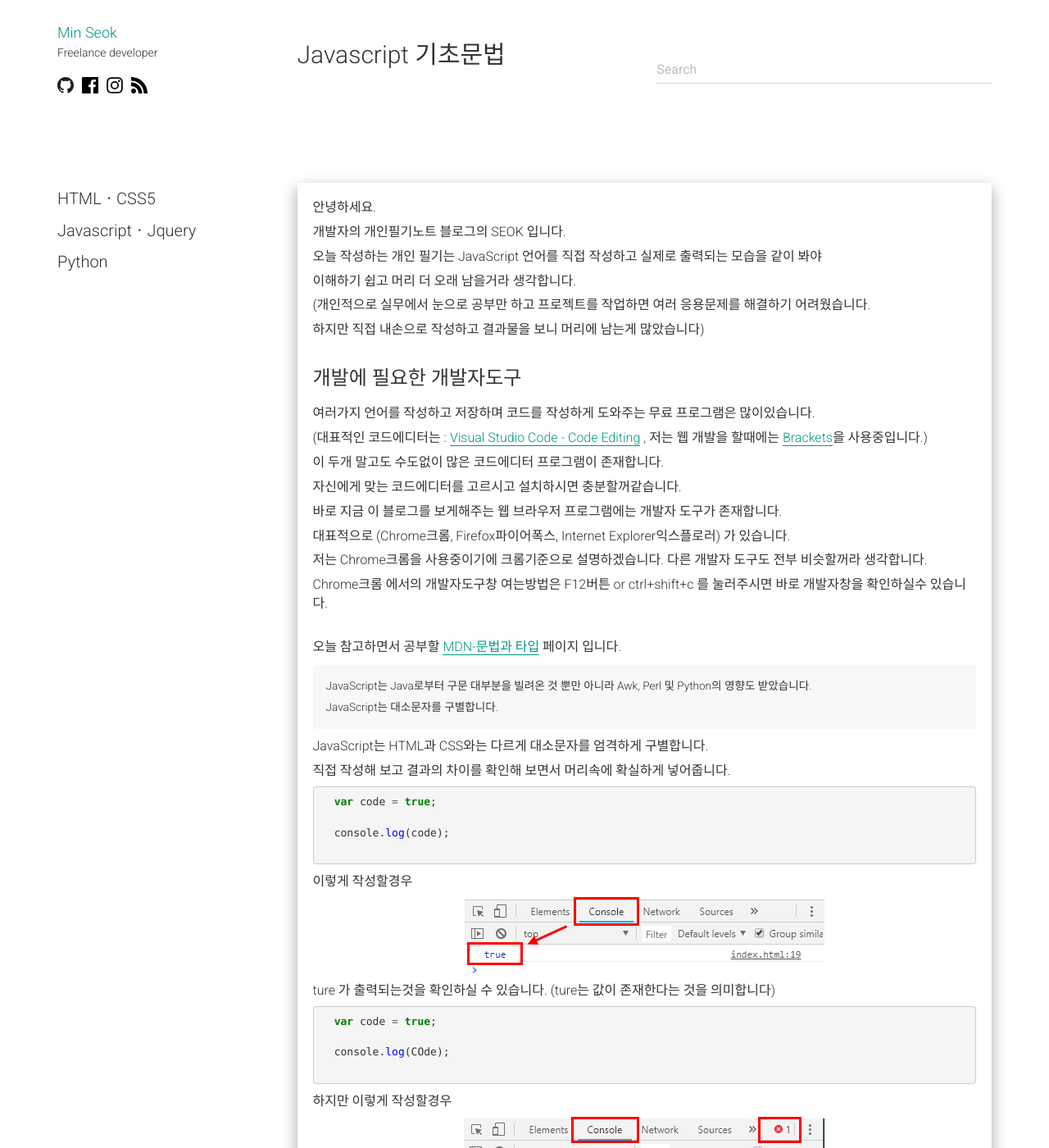
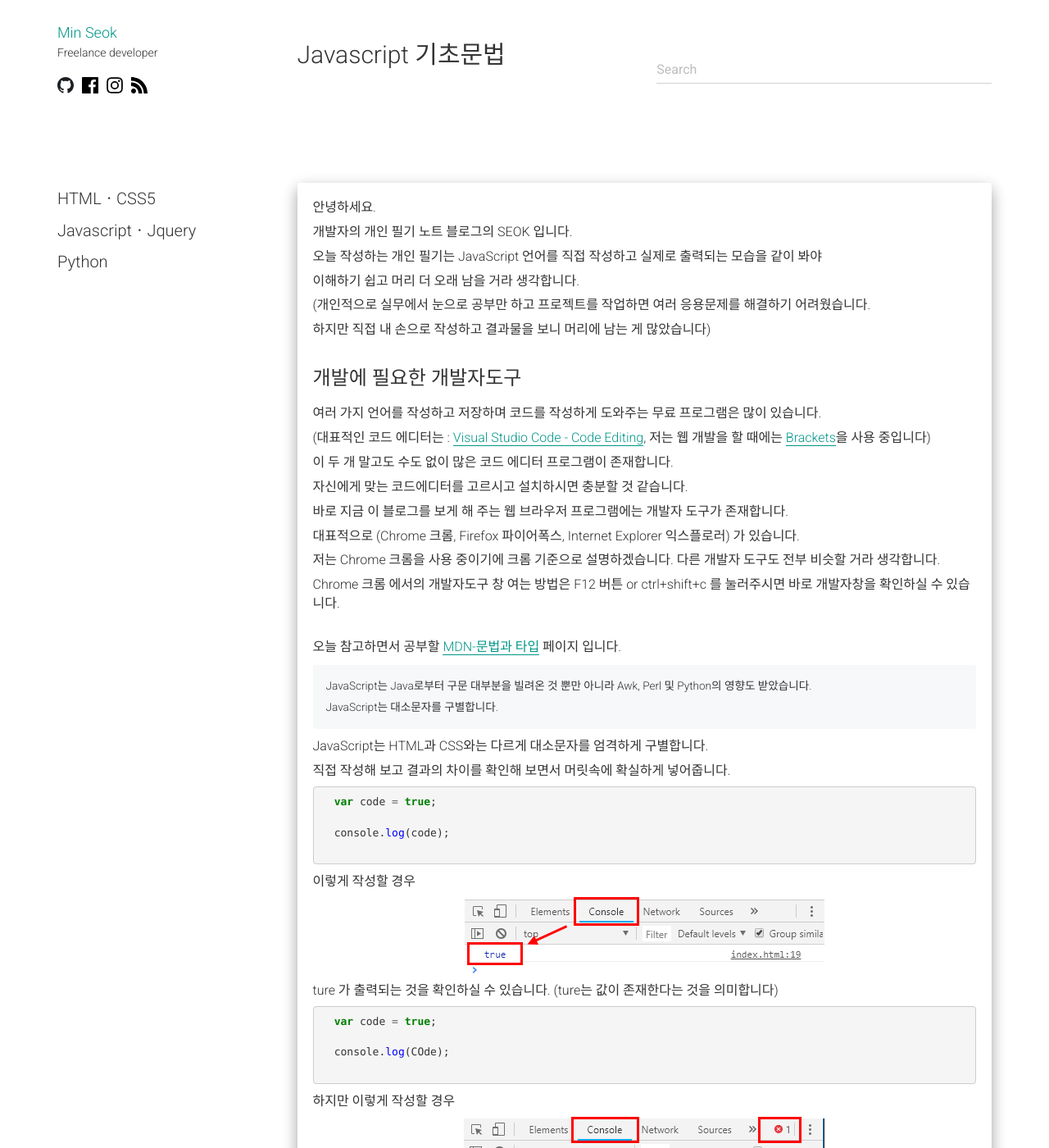
Before and after one commit to alalstjr/promote.github.io, a Jekyll site: the page built from _posts/2018-08-25-JavaScript 기초문법.md, in a window 1280 px wide and 1400 px high. Shown: the whole window at 82% size. Built offline with Jekyll 4.4.1, drawn with Linux system fonts in a browser that asks for light colours; nearby versions of some CDN libraries; our own code applies the rules of GitHub Pages for plain Markdown files; comment, search, counter and statistics services are not loaded; some of the changed text lies outside the part shown.

Commit message:
Update 2018-08-25-JavaScript 기초문법.md

```diff
--- a/_posts/2018-08-25-JavaScript 기초문법.md
+++ b/_posts/2018-08-25-JavaScript 기초문법.md
@@ -1,22 +1,22 @@
 <div class="box">
   <p>안녕하세요.</p>
-  <p>개발자의 개인필기노트 블로그의 SEOK 입니다.</p>
+  <p>개발자의 개인 필기 노트 블로그의 SEOK 입니다.</p>
   <p>오늘 작성하는 개인 필기는 JavaScript 언어를 직접 작성하고 실제로 출력되는 모습을 같이 봐야</p>
-  <p>이해하기 쉽고 머리 더 오래 남을거라 생각합니다. </p>
+  <p>이해하기 쉽고 머리 더 오래 남을 거라 생각합니다. </p>
   <p>(개인적으로 실무에서 눈으로 공부만 하고 프로젝트를 작업하면 여러 응용문제를 해결하기 어려웠습니다.</p>
-  <p>하지만 직접 내손으로 작성하고 결과물을 보니 머리에 남는게 많았습니다)</p>
+  <p>하지만 직접 내 손으로 작성하고 결과물을 보니 머리에 남는 게 많았습니다)</p>
 </div>
 <div class="box">
   <div class="small-title">개발에 필요한 개발자도구</div>
-  <p>여러가지 언어를 작성하고 저장하며 코드를 작성하게 도와주는 무료 프로그램은 많이있습니다.</p>
-    <p>(대표적인 코드에디터는 : <a href="https://code.visualstudio.com/" target="_blank">Visual Studio Code - Code Editing</a> , 저는 웹 개발을 할때에는 <a href="http://brackets.io/" target="_blank">Brackets</a>을 사용중입니다.)</p>
-  <p>이 두개 말고도 수도없이 많은 코드에디터 프로그램이 존재합니다.</p>
-  <p>자신에게 맞는 코드에디터를 고르시고 설치하시면 충분할꺼같습니다.</p>
+  <p>여러 가지 언어를 작성하고 저장하며 코드를 작성하게 도와주는 무료 프로그램은 많이 있습니다.</p>
+    <p>(대표적인 코드 에디터는 : <a href="https://code.visualstudio.com/" target="_blank">Visual Studio Code - Code Editing</a>, 저는 웹 개발을 할 때에는 <a href="http://brackets.io/" target="_blank">Brackets</a>을 사용 중입니다)</p>
+  <p>이 두 개 말고도 수도 없이 많은 코드 에디터 프로그램이 존재합니다.</p>
+  <p>자신에게 맞는 코드에디터를 고르시고 설치하시면 충분할 것 같습니다.</p>
 
-  <p>바로 지금 이 블로그를 보게해주는 웹 브라우저 프로그램에는 개발자 도구가 존재합니다.</p>
-  <p>대표적으로 (Chrome크롬, Firefox파이어폭스, Internet Explorer익스플로러) 가 있습니다.</p>
-  <p>저는 Chrome크롬을 사용중이기에 크롬기준으로 설명하겠습니다. 다른 개발자 도구도 전부 비슷할꺼라 생각합니다. </p>
-  <p>Chrome크롬 에서의 개발자도구창 여는방법은 F12버튼 or ctrl+shift+c 를 눌러주시면 바로 개발자창을 확인하실수 있습니다.</p>
+  <p>바로 지금 이 블로그를 보게 해 주는 웹 브라우저 프로그램에는 개발자 도구가 존재합니다.</p>
+  <p>대표적으로 (Chrome 크롬, Firefox 파이어폭스, Internet Explorer 익스플로러) 가 있습니다.</p>
+  <p>저는 Chrome 크롬을 사용 중이기에 크롬 기준으로 설명하겠습니다. 다른 개발자 도구도 전부 비슷할 거라 생각합니다. </p>
+  <p>Chrome 크롬 에서의 개발자도구 창 여는 방법은 F12 버튼 or ctrl+shift+c 를 눌러주시면 바로 개발자창을 확인하실 수 있습니다.</p>
 </div>
 <div class="box">
   <p>오늘 참고하면서 공부할 <a href="https://developer.mozilla.org/ko/docs/Web/JavaScript/Guide/Values,_variables,_and_literals" target="_blank">MDN-문법과 타입</a> 페이지 입니다.</p>
@@ -25,26 +25,26 @@
     <p>JavaScript는 대소문자를 구별합니다.</p>
   </div>
   <p>JavaScript는 HTML과 CSS와는 다르게 대소문자를 엄격하게 구별합니다.</p>
-  <p>직접 작성해 보고 결과의 차이를 확인해 보면서 머리속에 확실하게 넣어줍니다.</p>
+  <p>직접 작성해 보고 결과의 차이를 확인해 보면서 머릿속에 확실하게 넣어줍니다.</p>
 
   {% highlight javascript %}
   var code = true;
 
   console.log(code);
   {% endhighlight %}
-  <p>이렇게 작성할경우</p>
+  <p>이렇게 작성할 경우</p>
 
   <div class="img-box">
     <img src="{{ site.baseurl }}/static/img/post/2018-08-26-1.png" alt="자바스크립트 출력확인" />
   </div>
-  <p>ture 가 출력되는것을 확인하실 수 있습니다. (ture는 값이 존재한다는 것을 의미합니다)</p>
+  <p>ture 가 출력되는 것을 확인하실 수 있습니다. (ture는 값이 존재한다는 것을 의미합니다)</p>
 
   {% highlight javascript %}
   var code = true;
 
   console.log(COde);
   {% endhighlight %}
-  <p>하지만 이렇게 작성할경우</p>
+  <p>하지만 이렇게 작성할 경우</p>
 
   <div class="img-box">
     <img src="{{ site.baseurl }}/static/img/post/2018-08-26-2.png" alt="자바스크립트 출력확인" />
@@ -54,11 +54,11 @@
   <div class="pro-txt">
     <p>COde is not defined - COde가 정의되지 않았습니다.</p>
   </div>
-  <p>저장되어있는 코드는 소문자로만 이루어져있는데</p>
-  <p>출력하려는 코드의 네임에는 대문자가 섞여 있어서 JavaScript가 code 라는 값을 찾을수가 없어 출력할 수 없었습니다.</p>
+  <p>저장되어있는 코드는 소문자로만 이루어져 있는데</p>
+  <p>출력하려는 코드의 네임에는 대문자가 섞여 있어서 JavaScript가 code 라는 값을 찾을 수가 없어 출력할 수 없었습니다.</p>
 
-  <p>이처럼 JavaScript에서는 대소문자 구분이 매우 중요합니다. 초보가자 많이 실수하는 것중 하나이기에 길게 설명했습니다.</p>
-  <p>꼭 머리속에 넣어주세요.</p>
+  <p>이처럼 JavaScript에서는 대소문자 구분이 매우 중요합니다. 초보자가 많이 실수하는 것 중 하나이기에 길게 설명했습니다.</p>
+  <p>꼭 머릿속에 넣어주세요.</p>
 </div>
 <div class="box">
   <div class="small-title">JavaScript 의 주석</div>
@@ -80,13 +80,13 @@
   <div class="img-box">
     <img src="{{ site.baseurl }}/static/img/post/2018-08-26-3.png" alt="자바스크립트 출력확인" />
   </div>
-  <p>보시다 시피 문법오류가 나옵니다.</p>
+  <p>보시다시피 문법 오류가 나옵니다.</p>
 
   <p>주석은 자주 사용됩니다.</p>
-  <p>개인적으로 실무에서 사용할때는 해당 코드의 변수(저장된)값의 설명을 적는다던가</p>
-  <p>코드와 코드사이의 구분선을 만든다던가</p>
-  <p>제가 만든 코드를 보기쉽고 찾기 쉽게 하기위해서 자주 쓰는거 같습니다.</p>
-  <p>제가 만든 코드를 저만보는게 아닌 다른 팀원도 많이 보기때문입니다.</p>
+  <p>개인적으로 실무에서 사용할 때는 해당 코드의 변수(저장된)값의 설명을 적는다던가</p>
+  <p>코드와 코드 사이의 구분 선을 만든다던가</p>
+  <p>제가 만든 코드를 보기 쉽고 찾기 쉽게 하기 위해서 자주 쓰는 거 같습니다.</p>
+  <p>제가 만든 코드를 저만 보는 게 아닌 다른 팀원도 많이 보기 때문입니다.</p>
   <p>그렇기에 주석으로는 꼭 자신이 만든 코드에 설명을 작성해서 표시해줍시다.</p>
 </div>
 <div class="box">
@@ -102,7 +102,7 @@
   </div>
   <p>메모리를 저장(참조:reference,할당:assignment)해주는 그릇입니다.</p>
 
-  <p>메모리를 할당 하는 모습을 코드로 바로 확인해보고 이해해보도록 하겠습니다.</p>
+  <p>메모리를 할당하는 모습을 코드로 바로 확인해보고 이해해보도록 하겠습니다.</p>
   {% highlight javascript %}
   console.log('값을 출력합니다.');
   {% endhighlight %}
@@ -120,20 +120,20 @@
   console.log(date);
   {% endhighlight %}
   <p>변수(var) 메모리를 할당하는 방법은 = 을 작성하여 넣어줍니다.</p>
-  <p> = 이라는 뜻은 '같다' 가 아니라 '할당해준다' 라는 뜻으로 '넣는다,대입한다' 라고 생각하면 될꺼같습니다.</p>
-  <p>이렇게 변수(var) 에 할당하여 사용할 경우 date 라는 그릇에 메모리를 담아 사용할수있습니다.</p>
-  <p>이럴경우 date 라는 변수 하나만 적는것으로도 저장된 메모리는 재사용하기 쉽습니다.</p>
+  <p> = 이라는 뜻은 '같다' 가 아니라 '할당해준다.' 라는 뜻으로 '넣는다, 대입한다' 라고 생각하면 될 거 같습니다.</p>
+  <p>이렇게 변수(var) 에 할당하여 사용할 경우 date 라는 그릇에 메모리를 담아 사용 할 수 있습니다.</p>
+  <p>이럴 경우 date 라는 변수 하나만 적는 것으로도 저장된 메모리는 재사용하기 쉽습니다.</p>
 </div>
 <div class="box">
-  <div class="small-title">JavaScript 변수 선언 할때의 주의할점</div>
-  <p>변수를 선언할때에는 첫글자에 ($ , _ , 영문자) 만 올수있습니다.</p>
-  <p>변수에는 JavaScript의 예약어를 사용할수 없습니다. (예약어란 JavaScript에서 사용하고있는 단어 입니다. ex: this,window ..등등)</p>
-  <p>변수에는 띄어쓰기가 사이에 들어갈수 없습니다.</p>
+  <div class="small-title">JavaScript 변수 선언 할 때의 주의할 점</div>
+  <p>변수를 선언할 때에는 첫 글자에 ($ , _ , 영문자) 만 올 수 있습니다.</p>
+  <p>변수에는 JavaScript의 예약어를 사용할 수 없습니다. (예약어란 JavaScript에서 사용하고 있는 단어입니다. ex: this,window ..등등)</p>
+  <p>변수에는 띄어쓰기가 사이에 들어갈 수 없습니다.</p>
 
-  <p>변수명 작성에는 보기 좋게 하기위해서 카멜케이스,스네이크케이스 를 사용합니다.</p>
-  <p>카멜케이스(camelCase) : 낙타의 능처럼 생겼다해서 카멜케이스라 부릅니다.</p>
-  <p>스네이크케이스(snake_case) : 뱀처럼 납작하다해서 스네이크케이스라 부릅니다.</p>
-  <p>두가지 방법이 있으며 사용자마다의 취향이 있기때문에 편한걸로 선택하여 변수명을 작성해주면 됩니다.</p>
+  <p>변수명 작성에는 보기 좋게 하기 위해서 카멜케이스,스네이크케이스 를 사용합니다.</p>
+  <p>카멜케이스(camelCase) : 낙타의 능처럼 생겼다 해서 카멜케이스라 부릅니다.</p>
+  <p>스네이크케이스(snake_case) : 뱀처럼 납작하다 해서 스네이크케이스라 부릅니다.</p>
+  <p>두 가지 방법이 있으며 사용자마다의 취향이 있기 때문에 편한 걸로 선택하여 변수명을 작성해주면 됩니다.</p>
 
   <p>선언한 변수에는 단 하나의 값만 저장됩니다.</p>
 
```
